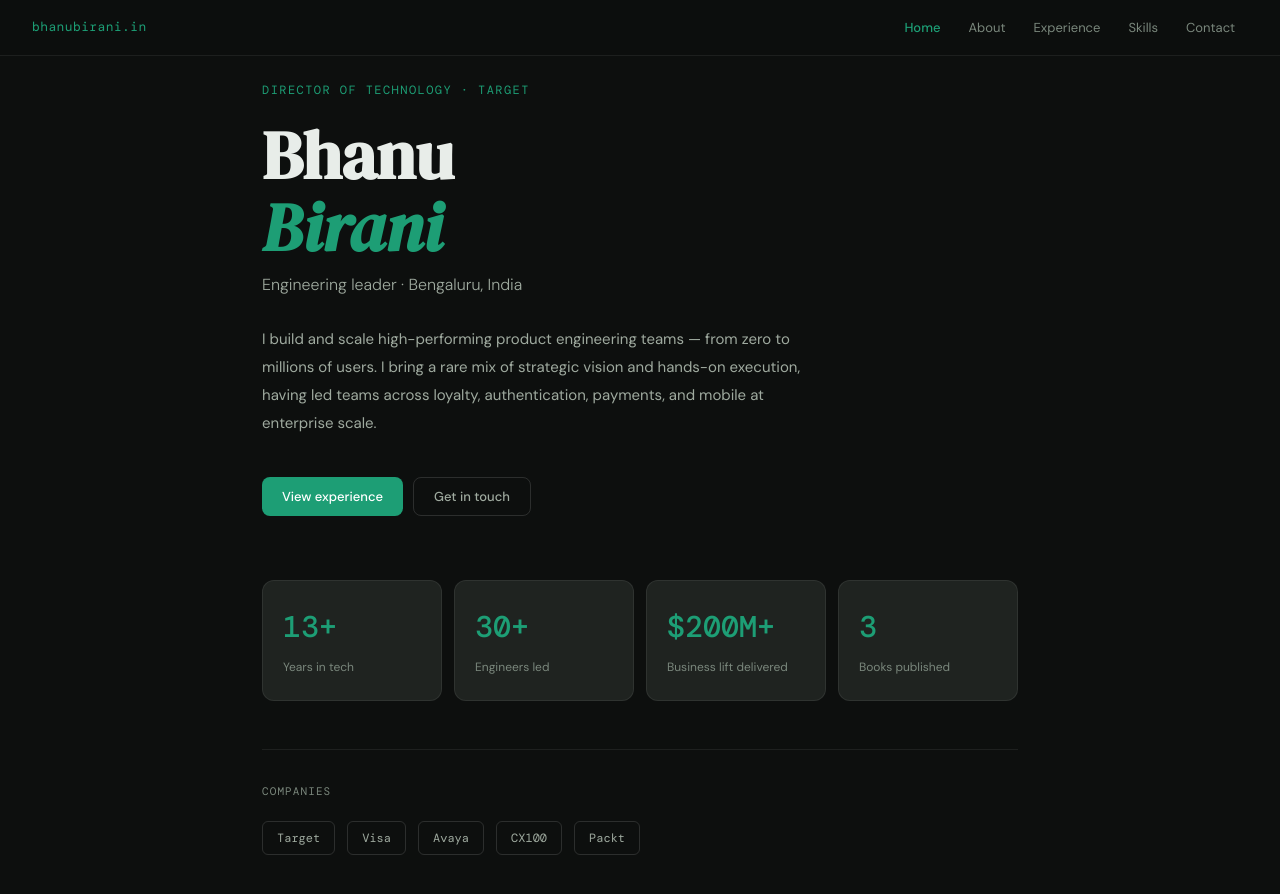
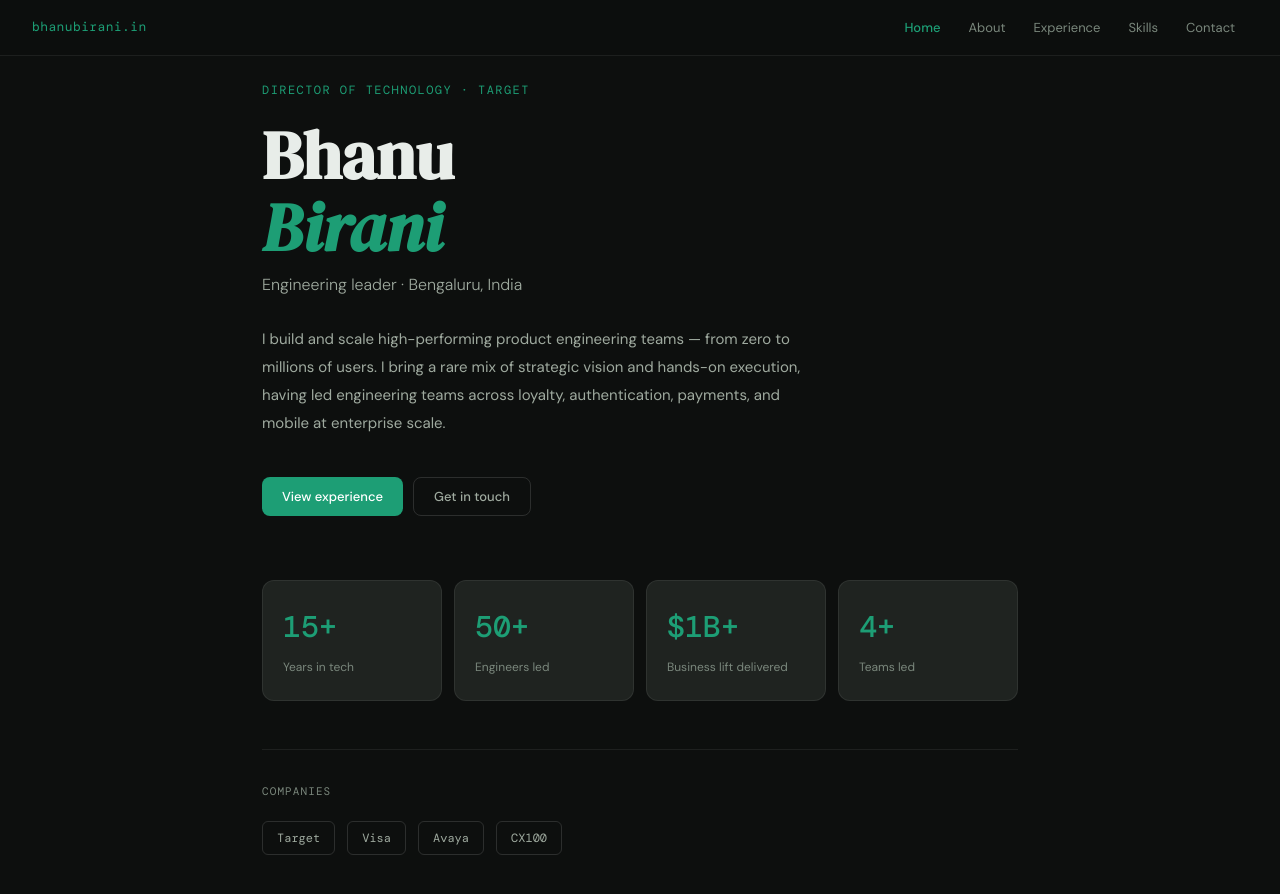
Before and after one commit to bhanubirani/bhanubirani.github.io, a plain HTML site: page index.html in a window 1280 px wide. Drawn offline with nearby package versions, Linux system fonts and the light colour scheme.

Commit message:
Update index.html

```diff
--- a/index.html
+++ b/index.html
@@ -275,7 +275,7 @@ nav {
   <p class="home-title">Engineering leader · Bengaluru, India</p>
   <p class="home-bio">
     I build and scale high-performing product engineering teams — from zero to millions of users.
-    I bring a rare mix of strategic vision and hands-on execution, having led teams across loyalty,
+    I bring a rare mix of strategic vision and hands-on execution, having led engineering teams across loyalty,
     authentication, payments, and mobile at enterprise scale.
   </p>
   <div class="home-actions">
@@ -285,20 +285,20 @@ nav {
 
   <div class="highlights">
     <div class="hl-card">
-      <span class="hl-num">13+</span>
+      <span class="hl-num">15+</span>
       <span class="hl-label">Years in tech</span>
     </div>
     <div class="hl-card">
-      <span class="hl-num">30+</span>
+      <span class="hl-num">50+</span>
       <span class="hl-label">Engineers led</span>
     </div>
     <div class="hl-card">
-      <span class="hl-num">$200M+</span>
+      <span class="hl-num">$1B+</span>
       <span class="hl-label">Business lift delivered</span>
     </div>
     <div class="hl-card">
-      <span class="hl-num">3</span>
-      <span class="hl-label">Books published</span>
+      <span class="hl-num">4+</span>
+      <span class="hl-label">Teams led</span>
     </div>
   </div>
 
@@ -309,7 +309,6 @@ nav {
       <span class="co-pill">Visa</span>
       <span class="co-pill">Avaya</span>
       <span class="co-pill">CX100</span>
-      <span class="co-pill">Packt</span>
     </div>
   </div>
 </section>
@@ -337,7 +336,7 @@ nav {
     <span class="spec-tag">Engineering at scale</span>
     <span class="spec-tag">Product strategy</span>
     <span class="spec-tag">Frontend technologies</span>
-    <span class="spec-tag">CI/CD & DevOps</span>
+    <span class="spec-tag">AI powered products</span>
     <span class="spec-tag">Startup to enterprise</span>
   </div>
 
```
